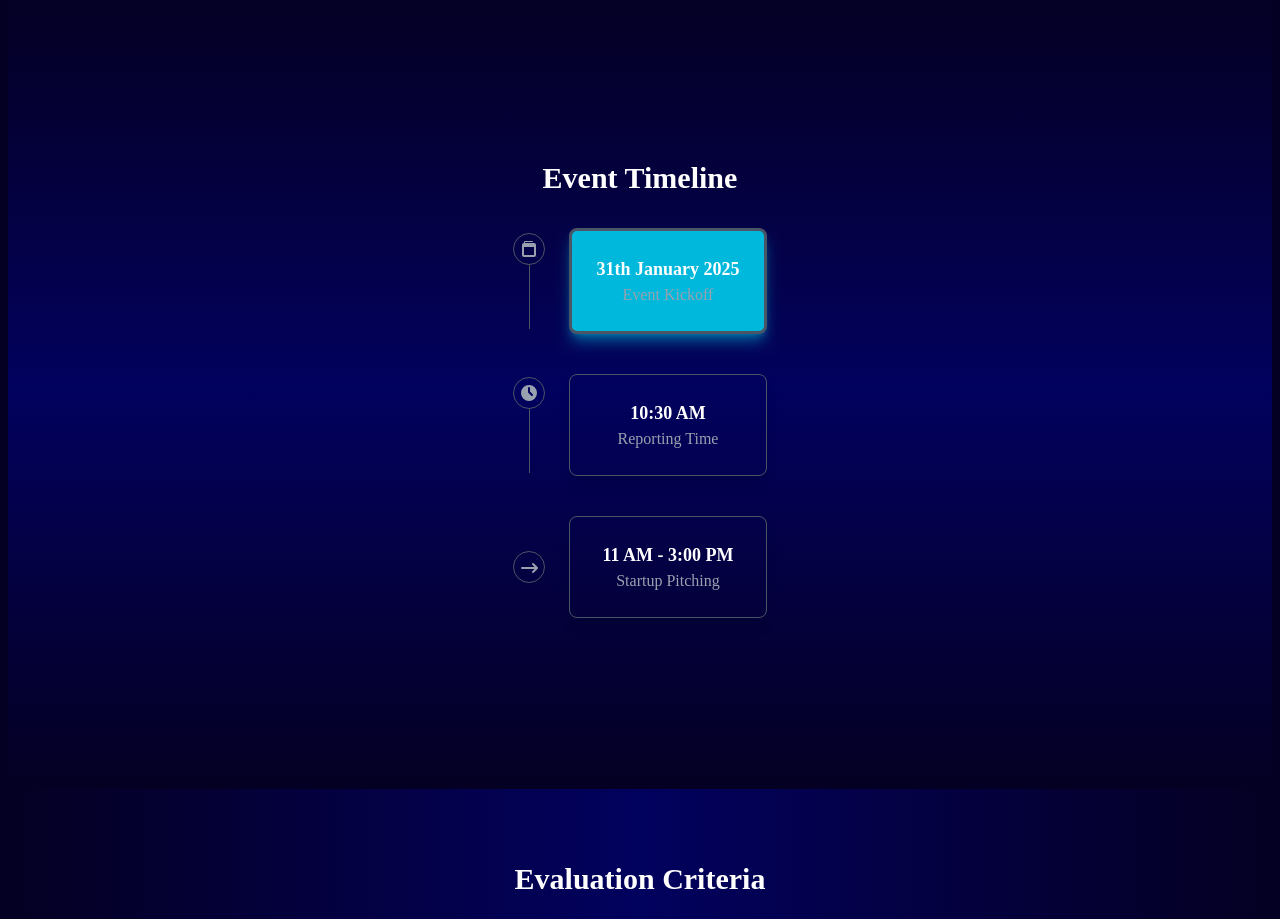
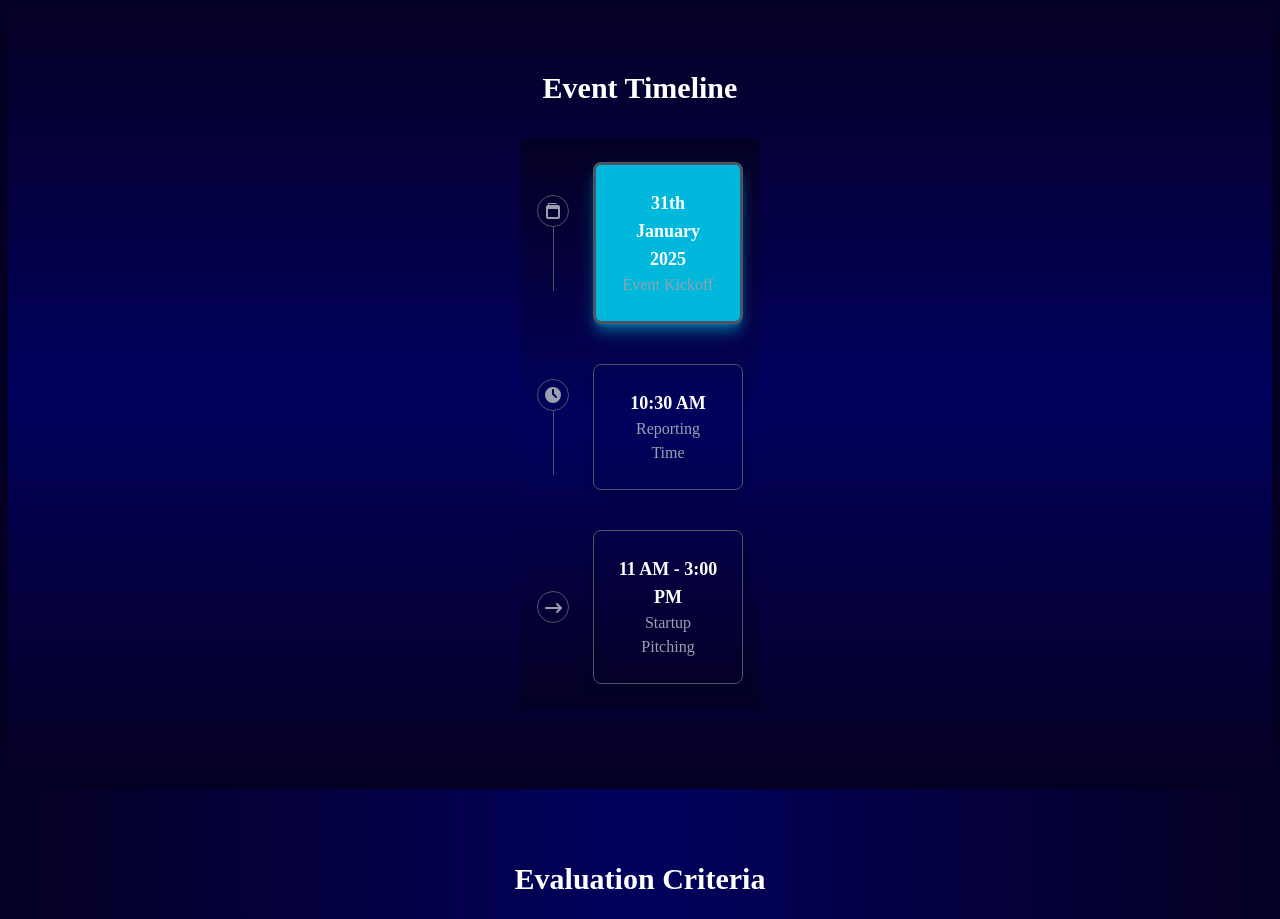
Before and after one commit to 2005pavitra/Event-Page, a React (Vite) app: page /eventdetails in a window 1280 px wide. Shown: the part 1120-2039 px from the top of the page. Built offline with nearby package versions, Linux system fonts and the light colour scheme.

Commit message:
Update EventTimeLine.jsx

```diff
--- a/src/EventTimeLine.jsx
+++ b/src/EventTimeLine.jsx
@@ -2,7 +2,7 @@ import React from "react";
 
 export function EventTimeline() {
   return (
-    <div className="w-full max-w-[25rem] md:max-w-xl lg:max-w-full mx-auto px-4">
+    <div className="banner w-5/6 text-center relative flex flex-col lg:flex-row items-center justify-center gap-4 lg:gap-8 py-6 px-4 mx-auto min-h-[70vh] bg-gradient-to-b from-[#040023] via-[#01015e] to-[#040023]">
       <div className="flex flex-col gap-10">
         {/* Event Kickoff */}
         <div className="relative flex items-center gap-6 flex-wrap md:flex-nowrap">
```
